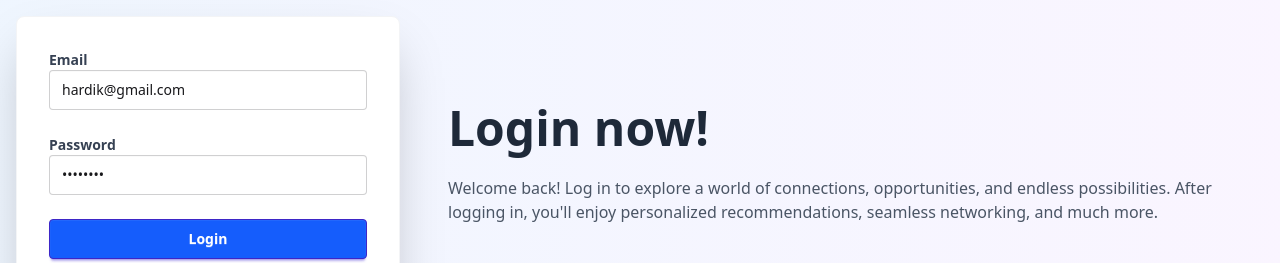
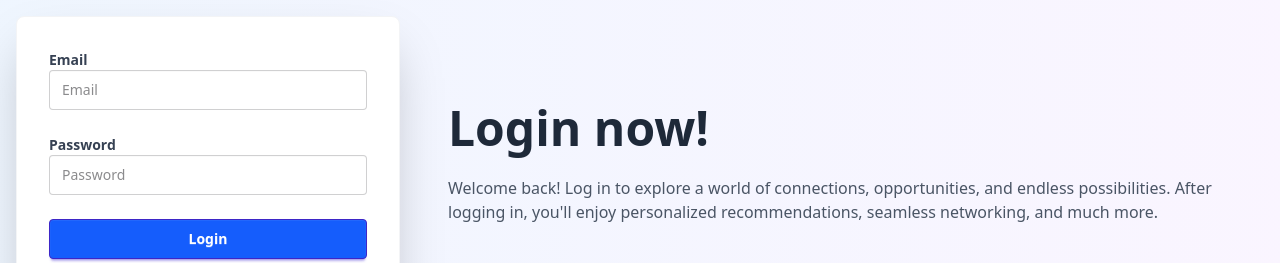
Before and after one commit to akhilesh3841/Devcn-frontend, a React (Vite) app: page /login in a window 1280 px wide. Shown: the part 296-559 px from the top of the page. Built offline with nearby package versions, Linux system fonts and the light colour scheme.

Commit message:
Update Login.jsx

```diff
--- a/src/components/Login.jsx
+++ b/src/components/Login.jsx
@@ -7,8 +7,8 @@ import { toast } from 'react-toastify';
 import { motion } from 'framer-motion';
 
 const Login = () => {
-    const [emailId, setEmail] = useState('hardik@gmail.com');
-    const [password, setPassword] = useState('12345678');
+    const [emailId, setEmail] = useState('');
+    const [password, setPassword] = useState('');
     const dispatch = useDispatch();
     const navigate = useNavigate();
 
```
